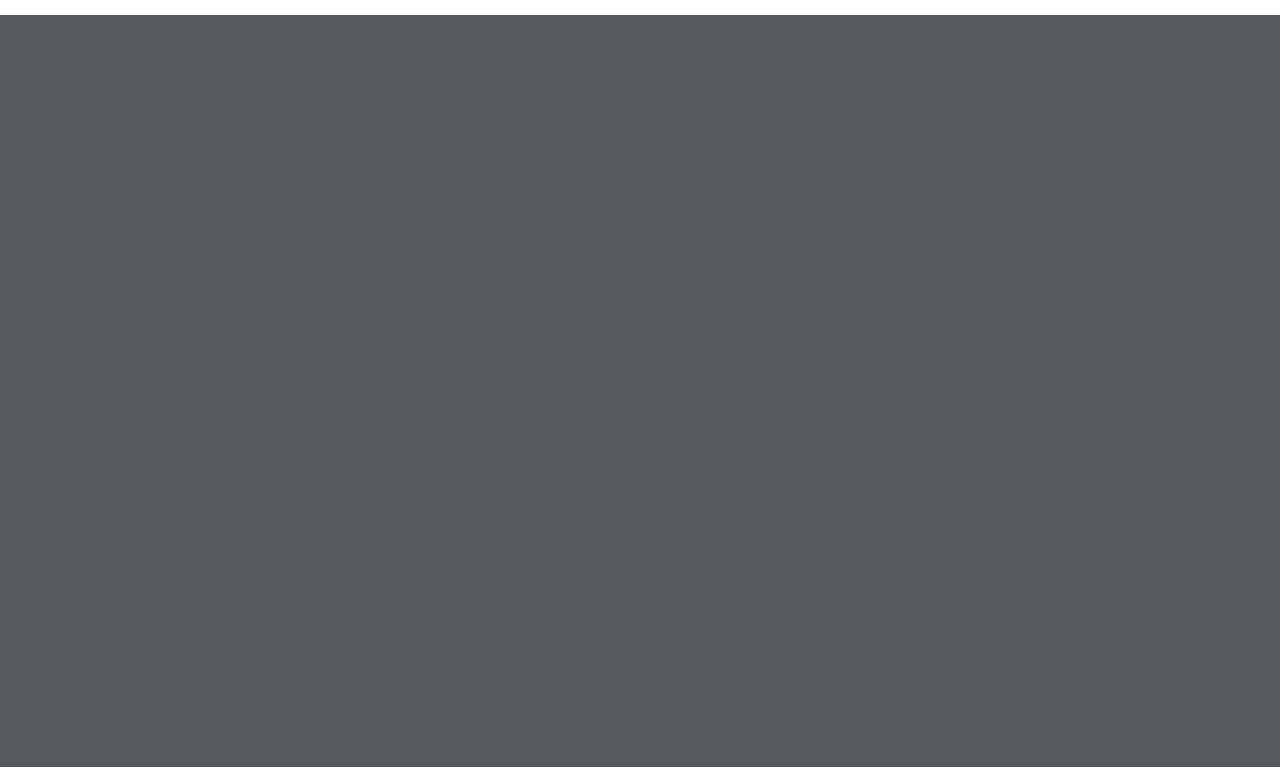
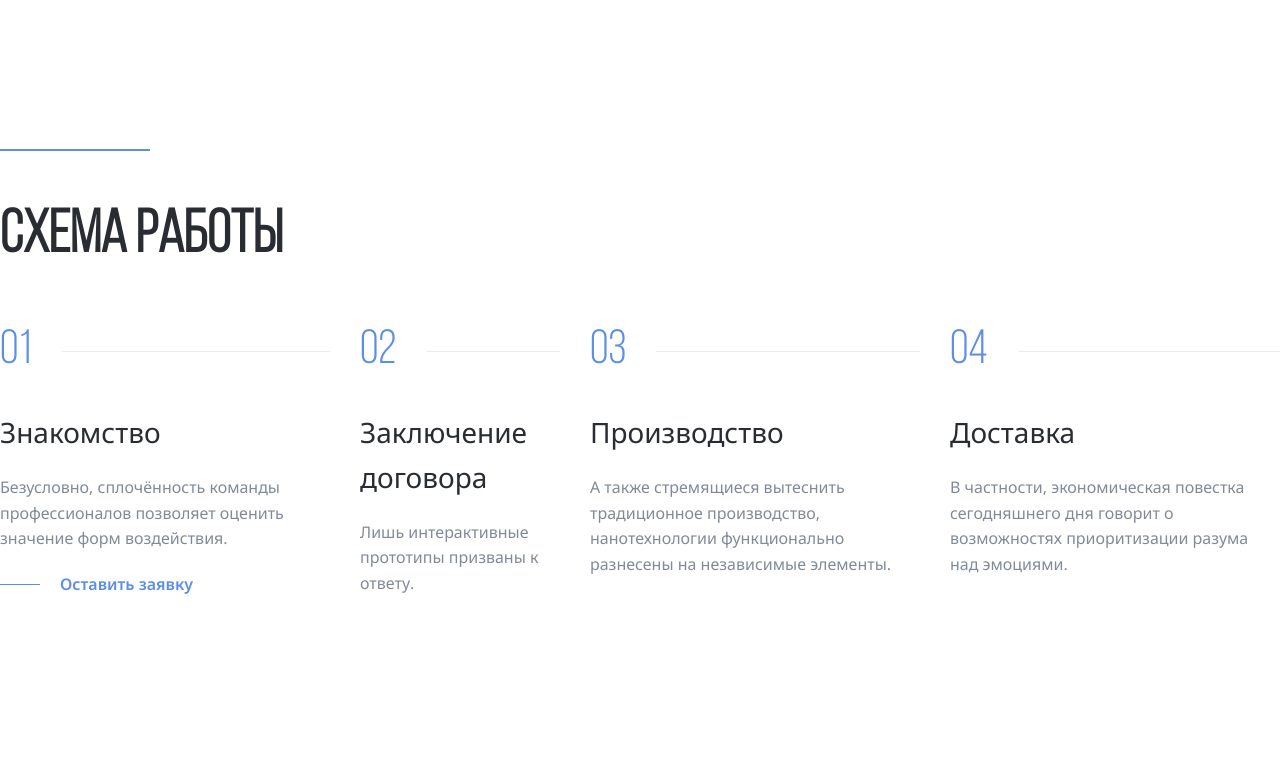
Before and after one commit to dmitrybratishkin/aliance-production, a PHP site: page / in a window 1280 px wide; the page is wider, and only the part inside the window is pictured. Shown: the part 986-1753 px from the top of that part. Before the commit the page ends 1001 px from the top of that part, so only its background shows below. Run offline with PHP 8.4, Linux system fonts and the light colour scheme.

Commit message:
add: steps section

```diff
--- a/css/style.css
+++ b/css/style.css
@@ -138,3 +138,69 @@ body {
     font-weight: 400;
     line-height: 160%;
 }
+.section {
+    margin-top: 150px;
+    margin-bottom: 150px;
+}
+.section-title {
+    font-family: 'Bebas Neue Book';
+    font-size: 60px;
+    line-height: 120%;
+    color: #292D33;
+}
+.steps {
+    display: flex;
+    list-style: none;
+    padding: 0;
+    gap: 30px;
+}
+.steps-item {
+    max-width: 330px;
+}
+.steps-num {
+    color: #5C8EE5;
+    font-family: 'Bebas Neue Book';
+    font-size: 48px;
+    line-height: 120%;
+    display: flex;
+    align-items: center;
+}
+.steps-num::after {
+    content: "";
+    height: 1px;
+    background: #EBEBF0;
+    width: 100%;
+    margin-left: 30px;
+}
+.steps-title {
+    color: #292D33;
+    font-size: 28px;
+    font-weight: 400;
+    line-height: 160%;
+    margin-top: 30px;
+    margin-bottom: 20px;
+}
+.steps-text {
+    color: #828A99;
+    font-size: 16px;
+    font-weight: 400;
+    line-height: 160%;
+    margin-top: 10px;
+    margin-bottom: 20px;
+}
+.steps-link {
+    display: flex;
+    align-items: center;
+    text-decoration: none;
+    color: #5C8EE5;
+    font-size: 16px;
+    font-weight: 600;
+    line-height: 160%;
+}
+.steps-link:before {
+    content: "";
+    height: 1px;
+    background: #5C8EE6;
+    width: 40px;
+    margin-right: 20px;
+}
--- a/index.html
+++ b/index.html
@@ -66,6 +66,36 @@
         </div>
         <!-- /.container -->
     </header>
+    <section class="section section-light">
+        <div class="container">
+            <div class="seporator"></div>
+                <h2 class="section-title">схема работы</h2>
+                <ol class="steps">
+                    <li class="steps-item">
+                        <span class="steps-num">01</span>
+                        <h3 class="steps-title">Знакомство</h3>
+                        <p class="steps-text">Безусловно, сплочённость команды профессионалов позволяет оценить значение форм воздействия.</p>
+                        <a href="#" class="steps-link">Оставить заявку</a>
+                    </li>
+                    <li class="steps-item">
+                        <span class="steps-num">02</span>
+                        <h3 class="steps-title">Заключение договора</h3>
+                        <p class="steps-text">Лишь интерактивные прототипы призваны к ответу.</p>
+                    </li>
+                    <li class="steps-item">
+                        <span class="steps-num">03</span>
+                        <h3 class="steps-title">Производство</h3>
+                        <p class="steps-text">А также стремящиеся вытеснить традиционное производство, нанотехнологии функционально разнесены на независимые элементы.</p>
+                    </li>
+                    <li class="steps-item">
+                        <span class="steps-num">04</span>
+                        <h3 class="steps-title">Доставка</h3>
+                        <p class="steps-text">В частности, экономическая повестка сегодняшнего дня говорит о возможностях приоритизации разума над эмоциями.</p>
+                    </li>
+                </ol>
+        </div>
+        <!-- /.container -->
+    </section>
 
     <script src="js/main.js"></script>
 </body>
```
